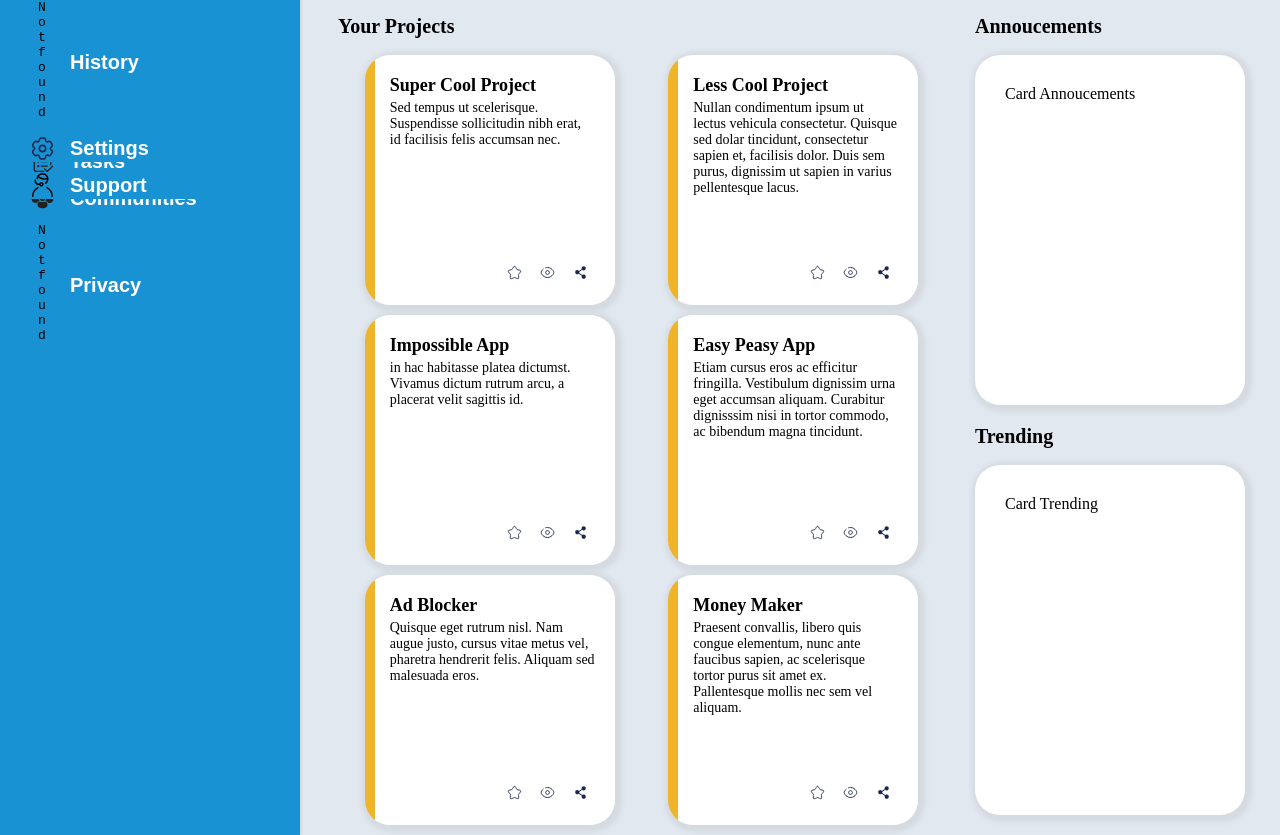
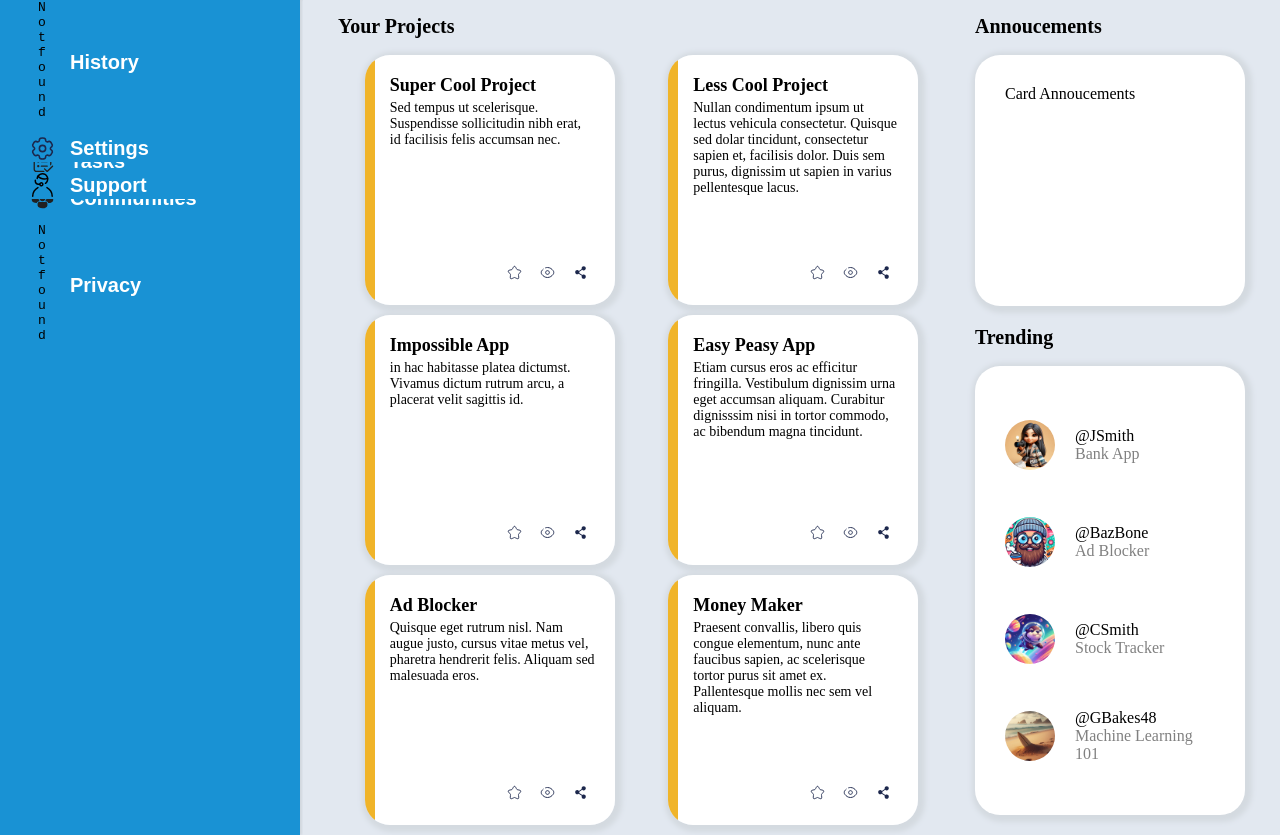
Before and after one commit to TezzGit/TOP-AdminDashboard, a plain HTML site: page index.html in a window 1280 px wide. Shown: the part 205-1040 px from the top of the page. Drawn offline with Linux system fonts and the light colour scheme.

Commit message:
Finalise Trending Card

```diff
--- a/index.html
+++ b/index.html
@@ -171,7 +171,36 @@
         </div>
         <div class="trending">
             <div class="heading">Trending</div>
-            <div class="card">Card Trending</div>
+            <div class="card">
+                <div class="trend-account">
+                    <img src="img/profile1.jpeg" alt="profile picture" class="profile-picture">
+                    <div class="trend-info">
+                        <div class="handle">@JSmith</div>
+                        <div class="project-name">Bank App</div>
+                    </div>
+                </div>
+                <div class="trend-account">
+                    <img src="img/Designer.jpeg" alt="profile picture" class="profile-picture">
+                    <div class="trend-info">
+                        <div class="handle">@BazBone</div>
+                        <div class="project-name">Ad Blocker</div>
+                    </div>
+                </div>
+                <div class="trend-account">
+                    <img src="img/profile2.jpeg" alt="profile picture" class="profile-picture">
+                    <div class="trend-info">
+                        <div class="handle">@CSmith</div>
+                        <div class="project-name">Stock Tracker</div>
+                    </div>
+                </div>
+                <div class="trend-account">
+                    <img src="img/profile3.jpeg" alt="profile picture" class="profile-picture">
+                    <div class="trend-info">
+                        <div class="handle">@GBakes48</div>
+                        <div class="project-name">Machine Learning 101</div>
+                    </div>
+                </div>
+            </div>
         </div>
     </div>
 
--- a/styles/style.css
+++ b/styles/style.css
@@ -253,3 +253,24 @@ body {
     background-color: white;
     padding: 30px;
 }
+
+.trending .card {
+    display: grid;
+    grid-template-rows: 1fr 1fr 1fr 1fr;
+    align-items: center;
+}
+
+.trend-account {
+    display:grid;
+    grid-template-columns: 1fr 2fr;
+    align-items: center;
+}
+
+.trending .profile-picture {
+    border-radius: 90%;
+    width: 50px;
+}
+
+.trending .project-name {
+    color: grey;
+}
```
Also changed, not shown: img/profile1.jpeg (added), img/profile2.jpeg (added), img/profile3.jpeg (added).
